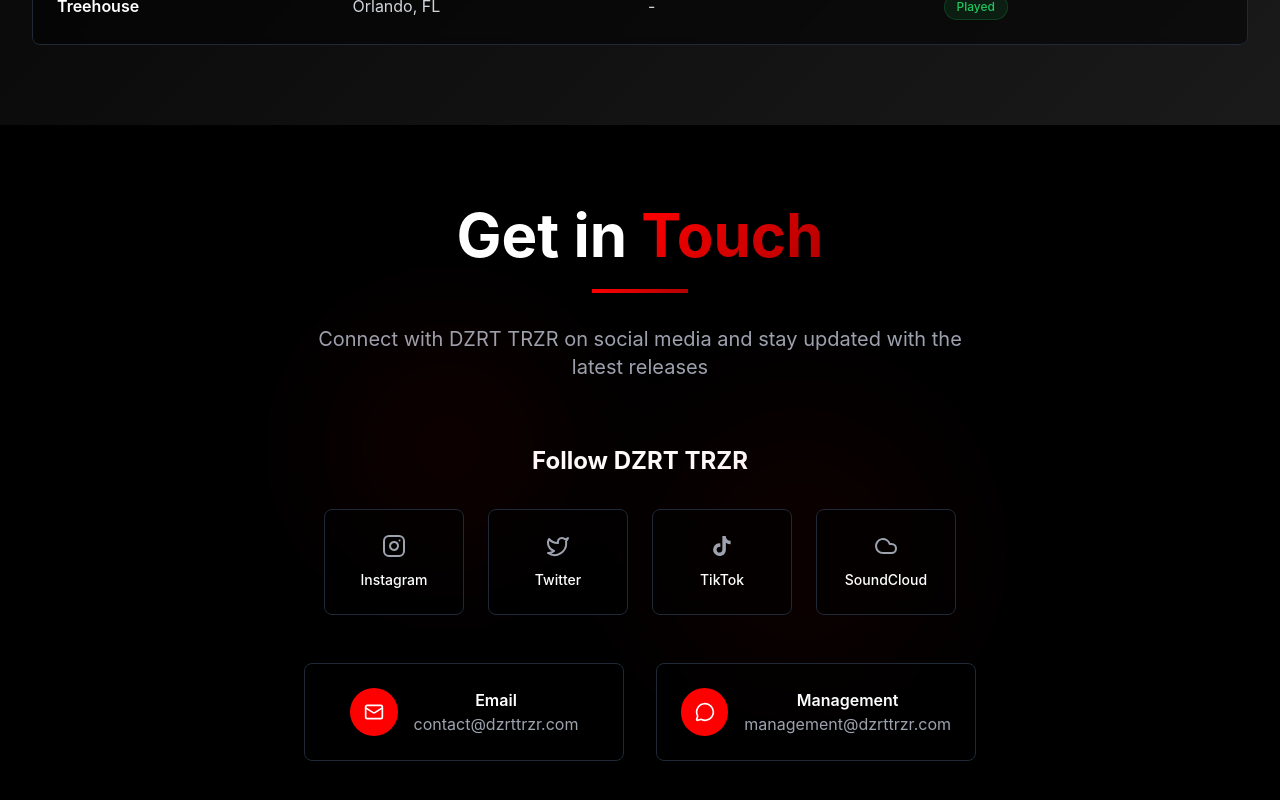
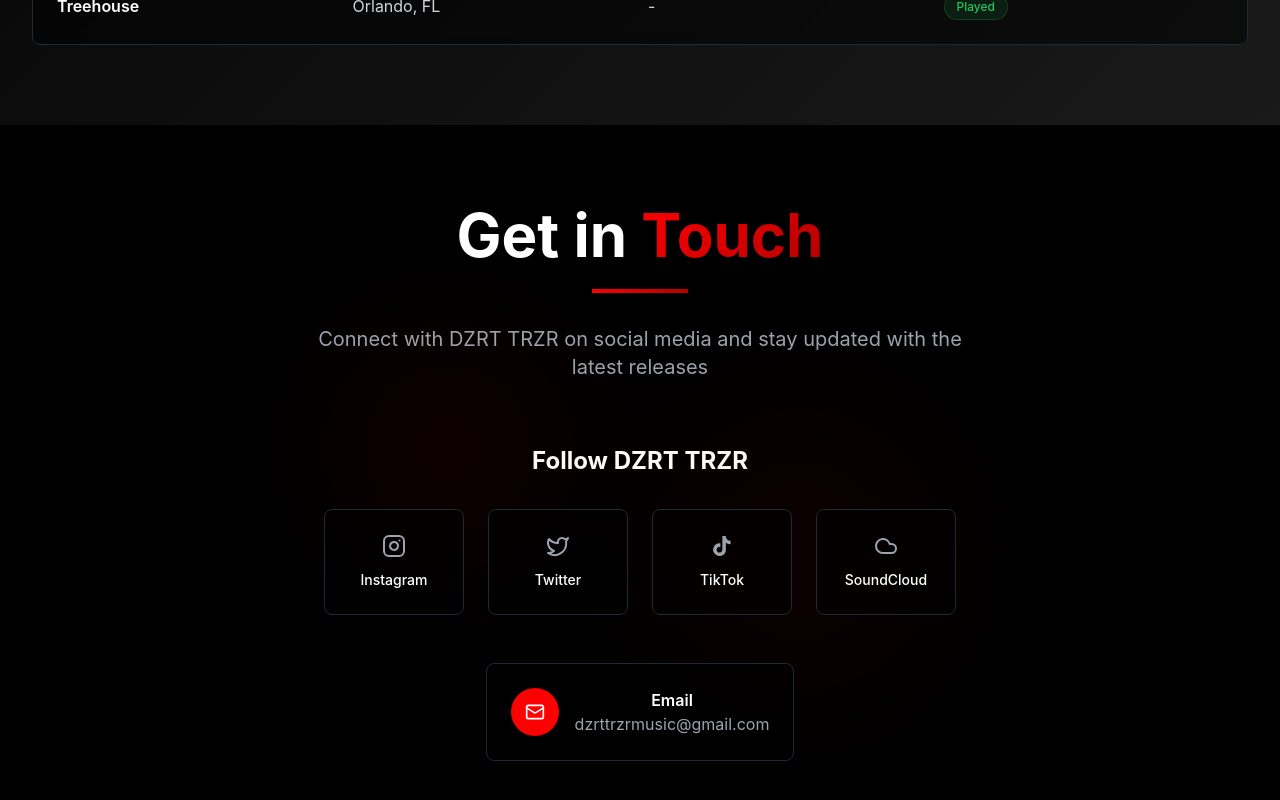
Before and after one commit to linabrihoum/dzrttrzr, a Next.js app: page / in a window 1280 px wide. Shown: the part 4394-5194 px from the top of the page. Built offline with nearby package versions, Linux system fonts and the light colour scheme.

Commit message:
smoothing out animations

```diff
--- a/src/components/Contact.js
+++ b/src/components/Contact.js
@@ -2,7 +2,7 @@
 
 import { motion } from 'framer-motion';
 import { useInView } from 'framer-motion';
-import { useRef } from 'react';
+import { useRef, useEffect, useState } from 'react';
 import {
   Instagram,
   Twitter,
@@ -14,6 +14,15 @@
 const Contact = () => {
   const ref = useRef(null);
   const isInView = useInView(ref, { once: true });
+
+  // Mobile detection
+  const [isMobile, setIsMobile] = useState(false);
+  useEffect(() => {
+    const checkMobile = () => setIsMobile(window.innerWidth < 768);
+    checkMobile();
+    window.addEventListener('resize', checkMobile);
+    return () => window.removeEventListener('resize', checkMobile);
+  }, []);
 
   const socialLinks = [
     {
@@ -55,14 +64,14 @@
           ref={ref}
           initial={{ opacity: 0, y: 50 }}
           animate={isInView ? { opacity: 1, y: 0 } : {}}
-          transition={{ duration: 0.8 }}
+          transition={{ duration: isMobile ? 1.2 : 0.8 }}
           className="text-center mb-16"
         >
           <motion.h2
             className="text-4xl md:text-6xl font-bold text-white mb-6"
             initial={{ opacity: 0, y: 30 }}
             animate={isInView ? { opacity: 1, y: 0 } : {}}
-            transition={{ duration: 0.8, delay: 0.2 }}
+            transition={{ duration: isMobile ? 1.2 : 0.8, delay: isMobile ? 0.3 : 0.2 }}
           >
             Get in <span className="gradient-text">Touch</span>
           </motion.h2>
@@ -70,13 +79,13 @@
             className="w-24 h-1 bg-gradient-red mx-auto mb-8"
             initial={{ width: 0 }}
             animate={isInView ? { width: 96 } : {}}
-            transition={{ duration: 0.8, delay: 0.4 }}
+            transition={{ duration: isMobile ? 1.2 : 0.8, delay: isMobile ? 0.5 : 0.4 }}
           />
           <motion.p
             className="text-xl text-gray-400 max-w-2xl mx-auto"
             initial={{ opacity: 0, y: 20 }}
             animate={isInView ? { opacity: 1, y: 0 } : {}}
-            transition={{ duration: 0.8, delay: 0.6 }}
+            transition={{ duration: isMobile ? 1.2 : 0.8, delay: isMobile ? 0.7 : 0.6 }}
           >
             Connect with DZRT TRZR on social media and stay updated with the latest releases
           </motion.p>
@@ -86,7 +95,7 @@
         <motion.div
           initial={{ opacity: 0, y: 50 }}
           animate={isInView ? { opacity: 1, y: 0 } : {}}
-          transition={{ duration: 0.8, delay: 0.3 }}
+          transition={{ duration: isMobile ? 1.2 : 0.8, delay: isMobile ? 0.4 : 0.3 }}
           className="max-w-4xl mx-auto"
         >
           <div className="text-center mb-16">
@@ -104,7 +113,7 @@
                   className="group flex flex-col items-center p-6 bg-black/50 backdrop-blur-sm border border-gray-800 rounded-lg hover:border-primary-500 transition-all duration-300 min-w-[140px]"
                   initial={{ opacity: 0, y: 20 }}
                   animate={isInView ? { opacity: 1, y: 0 } : {}}
-                  transition={{ duration: 0.6, delay: 0.6 + index * 0.1 }}
+                  transition={{ duration: isMobile ? 1.0 : 0.6, delay: (isMobile ? 0.8 : 0.6) + index * 0.1 }}
                   whileHover={{
                     scale: 1.05,
                     boxShadow: '0 0 20px rgba(255, 0, 0, 0.3)'
@@ -121,12 +130,12 @@
             </div>
 
             {/* Contact Info */}
-            <div className="grid md:grid-cols-2 gap-8 max-w-2xl mx-auto">
+            <div className="grid grid-cols-1 place-items-center gap-8 max-w-2xl mx-auto">
               <motion.div
                 className="flex items-center justify-center space-x-4 p-6 bg-black/50 backdrop-blur-sm border border-gray-800 rounded-lg"
                 initial={{ opacity: 0, x: -20 }}
                 animate={isInView ? { opacity: 1, x: 0 } : {}}
-                transition={{ duration: 0.6, delay: 1.0 }}
+                transition={{ duration: isMobile ? 1.0 : 0.6, delay: isMobile ? 1.2 : 1.0 }}
                 whileHover={{ scale: 1.02 }}
               >
                 <div className="w-12 h-12 bg-primary-500 rounded-full flex items-center justify-center">
@@ -134,23 +143,7 @@
                 </div>
                 <div>
                   <h4 className="text-white font-semibold">Email</h4>
-                  <p className="text-gray-400">contact@dzrttrzr.com</p>
-                </div>
-              </motion.div>
-
-              <motion.div
-                className="flex items-center justify-center space-x-4 p-6 bg-black/50 backdrop-blur-sm border border-gray-800 rounded-lg"
-                initial={{ opacity: 0, x: 20 }}
-                animate={isInView ? { opacity: 1, x: 0 } : {}}
-                transition={{ duration: 0.6, delay: 1.1 }}
-                whileHover={{ scale: 1.02 }}
-              >
-                <div className="w-12 h-12 bg-primary-500 rounded-full flex items-center justify-center">
-                  <MessageCircle size={20} className="text-white" />
-                </div>
-                <div>
-                  <h4 className="text-white font-semibold">Management</h4>
-                  <p className="text-gray-400">management@dzrttrzr.com</p>
+                  <p className="text-gray-400">dzrttrzrmusic@gmail.com</p>
                 </div>
               </motion.div>
             </div>
--- a/src/components/Tour.js
+++ b/src/components/Tour.js
@@ -47,7 +47,7 @@
     },
     {
       id: 7,
-      name: 'Tiki Lounge',
+      name: 'TK Lounge',
       location: 'Tampa, FL',
       date: 'January 2025',
       status: 'played',
```
